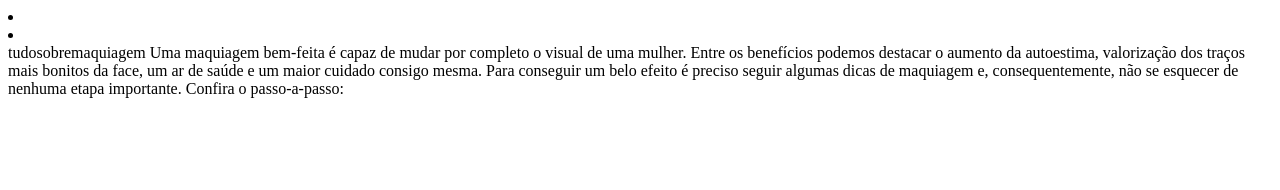
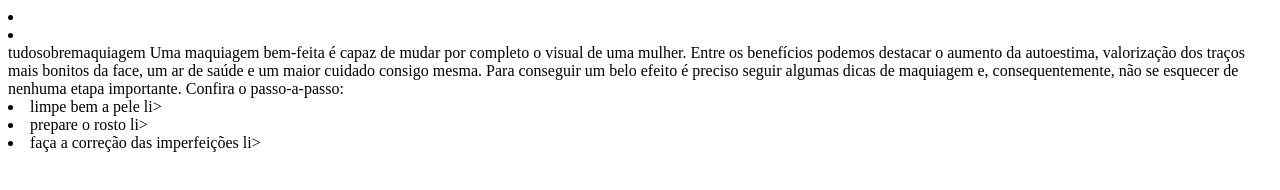
Before and after one commit to ProfessoraMay/site, a plain HTML site: page index.html in a window 1280 px wide. Drawn offline with Linux system fonts and the light colour scheme.

Commit message:
atualização 3

```diff
--- a/index.html
+++ b/index.html
@@ -27,9 +27,15 @@ header
 
 
 <article>
+<section>
+
 </section>
 
-<section
+<article>
+ <h1= passo-a-passo= h1>
+ <li class= "item1" > limpe bem a pele li>
+ <li class= "item1"> prepare o rosto li>
+ <li class="item1">faça a correção das imperfeições li>
 
 
 
```
